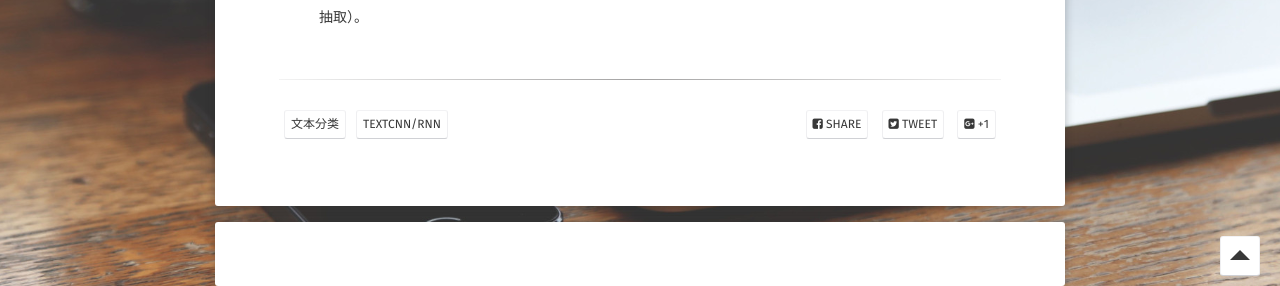
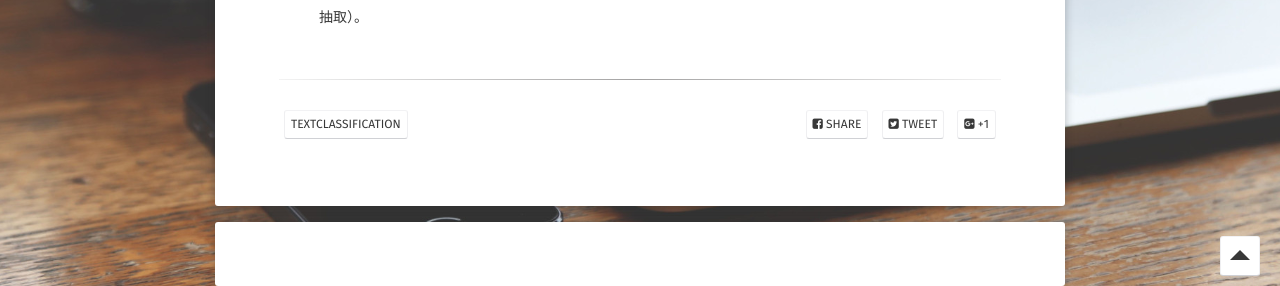
Before and after one commit to binEleanor/binEleanor.github.io, a Jekyll site: the page built from _posts/2019-08-03-文本分类模型.md, in a window 1280 px wide and 900 px high, scrolled down 1717 px. Shown: the part 614-900 px from the top of the window. Built offline with Jekyll 4.4.1, drawn with Linux system fonts in a browser that asks for light colours; some web fonts are replaced; comment, search, counter and statistics services are not loaded.

Commit message:
Update 2019-08-03-文本分类模型.md

```diff
--- a/_posts/2019-08-03-文本分类模型.md
+++ b/_posts/2019-08-03-文本分类模型.md
@@ -4,8 +4,7 @@ title:  "文本分类模型"
 date:   2019-08-03
 excerpt: "从TextCNN模型开始介绍几种经典的文本分类模型"
 tag:
-- 文本分类
-- TextCNN/RNN
+- TextClassification
 comments: true
 ---
 
```
